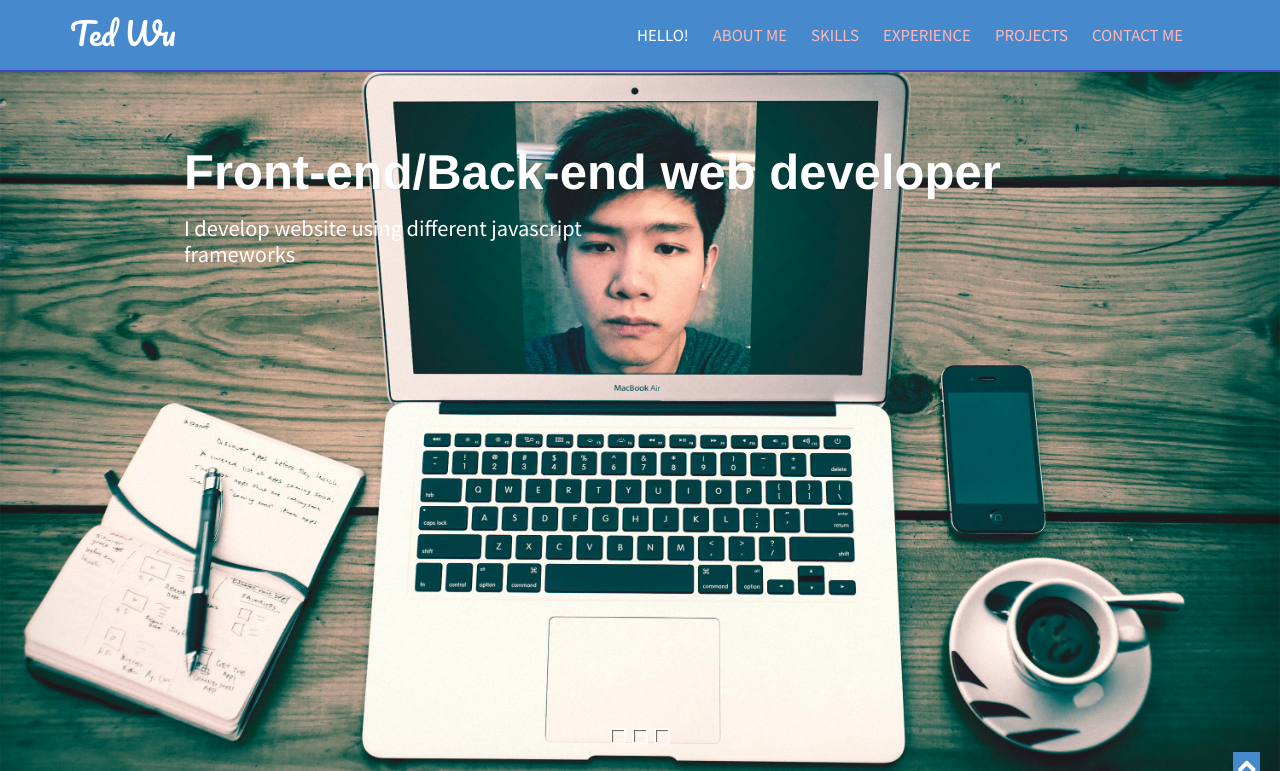
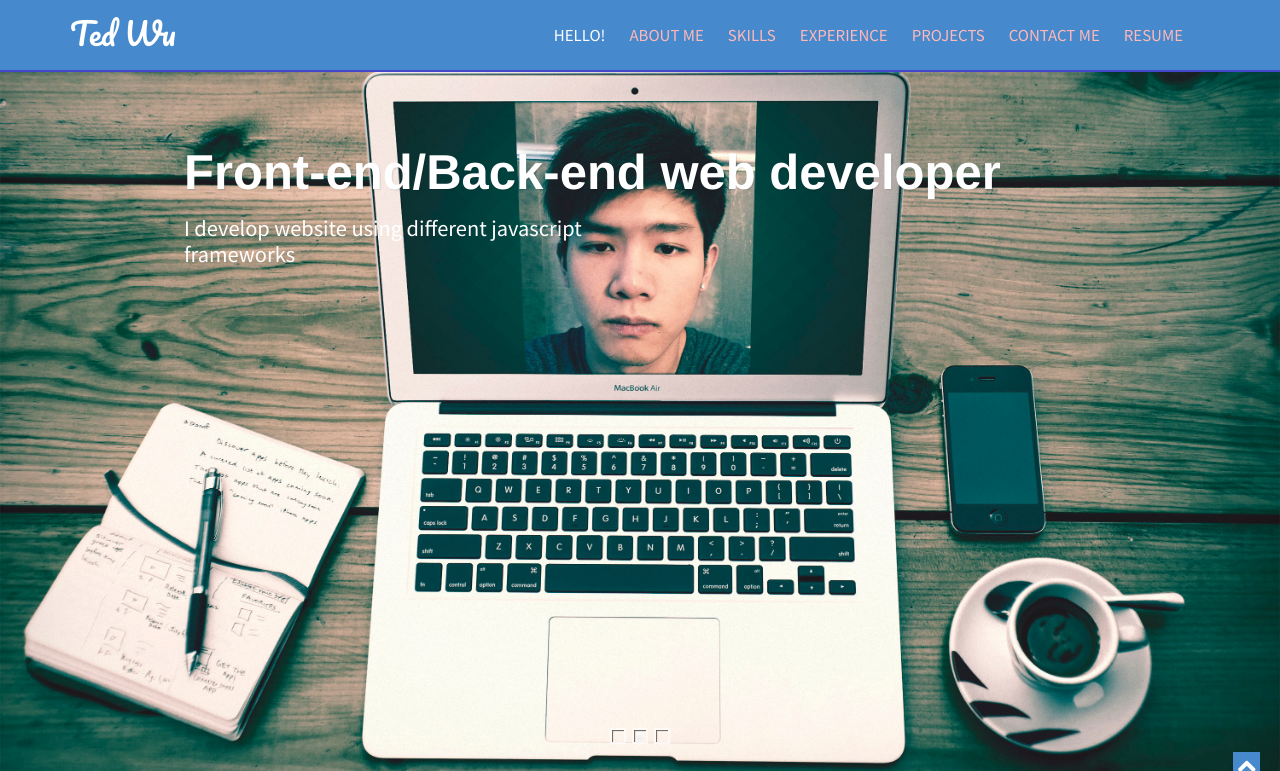
Before and after one commit to Niuuuuu/tedwu.net, a PHP site: page / in a window 1280 px wide. Shown: the top 771 px of the page. Run offline with PHP 8.4, Linux system fonts and the light colour scheme; data that the repository does not hold is empty.

Commit message:
Update Resume Section
Add Resume

```diff
--- a/index.php
+++ b/index.php
@@ -110,6 +110,7 @@
                         <li><a href="#experience" class="scroll-link">Experience</a></li>
                         <li><a href="#portfolio" class="scroll-link">Projects</a></li>
                         <li><a href="#contactUs" class="scroll-link">Contact Me</a></li>
+                        <li><a href="http://tedwu.net/tedwu.net/Ted_Resume.pdf" target="_blank">Resume</a></li>
                     </ul>
                 </div>
                 <!--/.navbar-collapse-->
```
Also changed, not shown: 1 other file.
